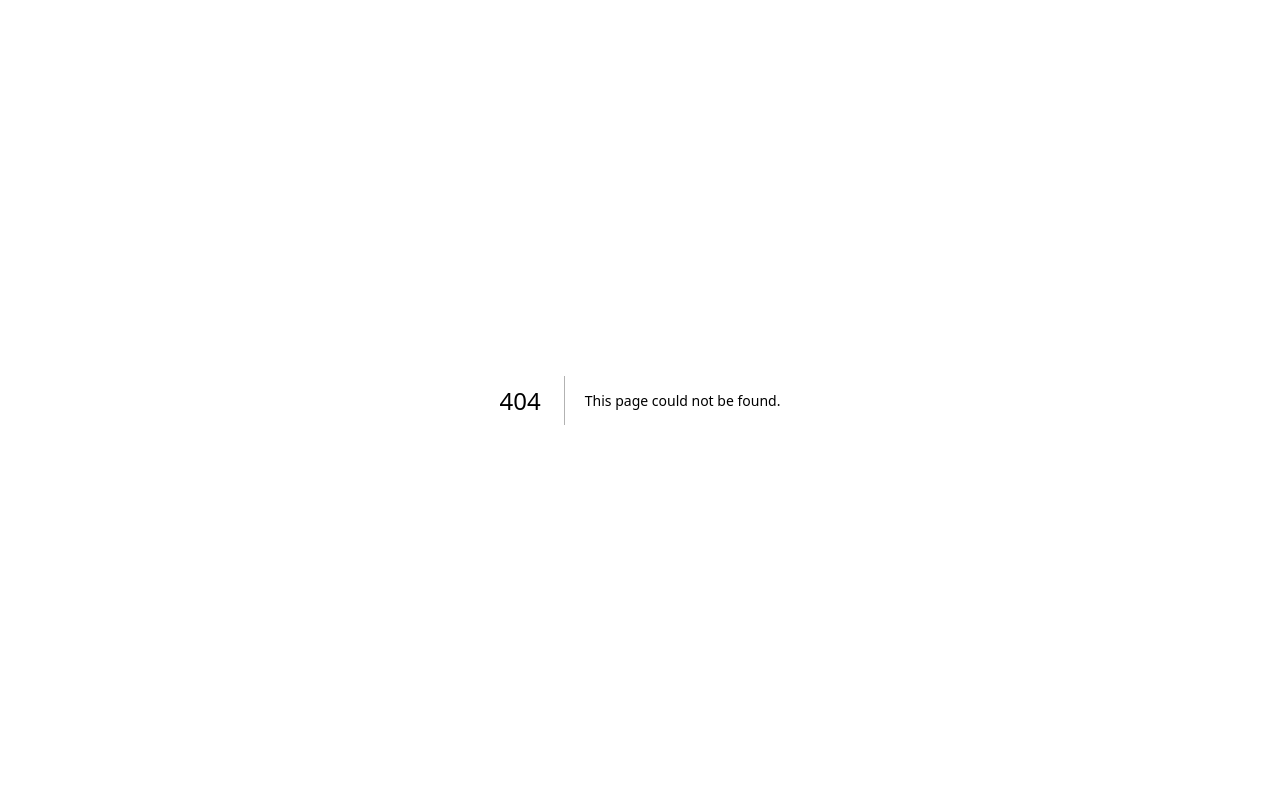
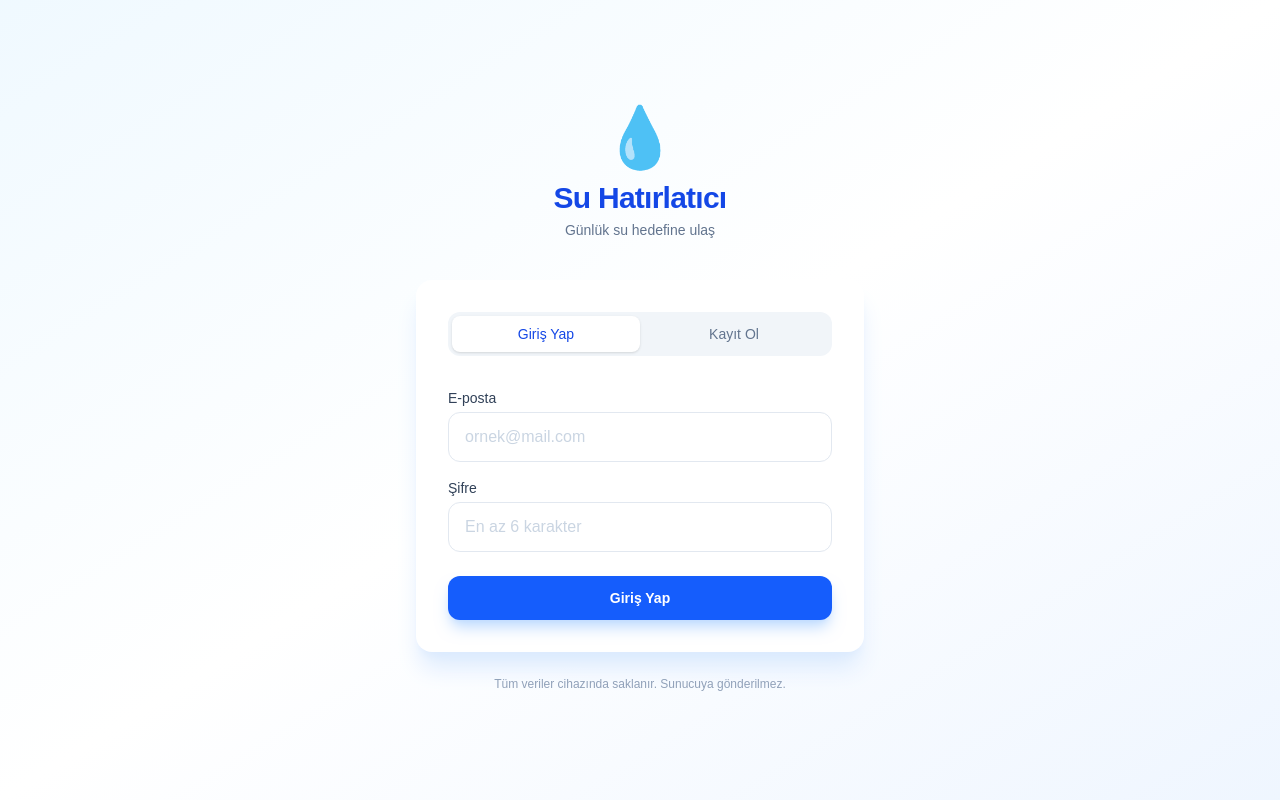
Before and after one commit to busraparlakk/water_reminder, a Next.js app: page /login in a window 1280 px wide. Before the commit this address had no page. Built offline with nearby package versions, Linux system fonts and the light colour scheme.

Commit message:
feat: login/register sayfası eklendi
- e-posta/şifre ile kayıt ve giriş
- tab geçişi (login ↔ register)
- hata mesajları ve yükleme durumu
- kayıt sonrası /setup, giriş sonrası / yönlendirmesi

```diff
--- /dev/null
+++ b/app/login/page.tsx
@@ -0,0 +1,177 @@
+// app/login/page.tsx
+'use client'
+
+import { useState } from 'react'
+import { useRouter } from 'next/navigation'
+import { getAllUsers, saveUser, setCurrentUserId, getUserByEmail } from '@/lib/storage'
+import { User } from '@/types'
+
+type Mode = 'login' | 'register'
+
+function hashPassword(password: string): string {
+  // Basit hash — production'da bcrypt kullanılır
+  return btoa(encodeURIComponent(password))
+}
+
+export default function LoginPage() {
+  const router = useRouter()
+  const [mode, setMode] = useState<Mode>('login')
+  const [form, setForm] = useState({ name: '', email: '', password: '' })
+  const [error, setError] = useState('')
+  const [loading, setLoading] = useState(false)
+
+  function handleChange(e: React.ChangeEvent<HTMLInputElement>) {
+    setForm((prev) => ({ ...prev, [e.target.name]: e.target.value }))
+    setError('')
+  }
+
+  async function handleSubmit(e: React.FormEvent) {
+    e.preventDefault()
+    setLoading(true)
+    setError('')
+
+    await new Promise((r) => setTimeout(r, 400)) // UX için küçük bekleme
+
+    if (mode === 'register') {
+      const exists = getUserByEmail(form.email)
+      if (exists) {
+        setError('Bu e-posta zaten kayıtlı.')
+        setLoading(false)
+        return
+      }
+
+      const newUser: User = {
+        id: crypto.randomUUID(),
+        name: form.name,
+        email: form.email,
+        passwordHash: hashPassword(form.password),
+        createdAt: new Date().toISOString(),
+      }
+
+      saveUser(newUser)
+      setCurrentUserId(newUser.id)
+      router.push('/setup')
+    } else {
+      const user = getUserByEmail(form.email)
+      if (!user || user.passwordHash !== hashPassword(form.password)) {
+        setError('E-posta veya şifre hatalı.')
+        setLoading(false)
+        return
+      }
+
+      setCurrentUserId(user.id)
+      router.push('/')
+    }
+
+    setLoading(false)
+  }
+
+  return (
+    <main className="min-h-screen flex items-center justify-center bg-gradient-to-br from-sky-50 via-white to-blue-50 px-4">
+      <div className="w-full max-w-md">
+
+        {/* Logo */}
+        <div className="text-center mb-10">
+          <div className="text-6xl mb-3">💧</div>
+          <h1 className="text-3xl font-bold text-blue-700 tracking-tight">Su Hatırlatıcı</h1>
+          <p className="text-slate-500 mt-1 text-sm">Günlük su hedefine ulaş</p>
+        </div>
+
+        {/* Kart */}
+        <div className="bg-white rounded-2xl shadow-xl shadow-blue-100 p-8">
+
+          {/* Tab */}
+          <div className="flex rounded-xl bg-slate-100 p-1 mb-8">
+            {(['login', 'register'] as Mode[]).map((m) => (
+              <button
+                key={m}
+                onClick={() => { setMode(m); setError('') }}
+                className={`flex-1 py-2 rounded-lg text-sm font-medium transition-all duration-200 ${
+                  mode === m
+                    ? 'bg-white text-blue-700 shadow-sm'
+                    : 'text-slate-500 hover:text-slate-700'
+                }`}
+              >
+                {m === 'login' ? 'Giriş Yap' : 'Kayıt Ol'}
+              </button>
+            ))}
+          </div>
+
+          {/* Form */}
+          <form onSubmit={handleSubmit} className="space-y-4">
+            {mode === 'register' && (
+              <div>
+                <label className="block text-sm font-medium text-slate-700 mb-1">
+                  Ad Soyad
+                </label>
+                <input
+                  name="name"
+                  type="text"
+                  required
+                  value={form.name}
+                  onChange={handleChange}
+                  placeholder="Adın Soyadın"
+                  className="w-full px-4 py-3 rounded-xl border border-slate-200 focus:outline-none focus:ring-2 focus:ring-blue-400 focus:border-transparent transition text-slate-800 placeholder-slate-300"
+                />
+              </div>
+            )}
+
+            <div>
+              <label className="block text-sm font-medium text-slate-700 mb-1">
+                E-posta
+              </label>
+              <input
+                name="email"
+                type="email"
+                required
+                value={form.email}
+                onChange={handleChange}
+                placeholder="ornek@mail.com"
+                className="w-full px-4 py-3 rounded-xl border border-slate-200 focus:outline-none focus:ring-2 focus:ring-blue-400 focus:border-transparent transition text-slate-800 placeholder-slate-300"
+              />
+            </div>
+
+            <div>
+              <label className="block text-sm font-medium text-slate-700 mb-1">
+                Şifre
+              </label>
+              <input
+                name="password"
+                type="password"
+                required
+                minLength={6}
+                value={form.password}
+                onChange={handleChange}
+                placeholder="En az 6 karakter"
+                className="w-full px-4 py-3 rounded-xl border border-slate-200 focus:outline-none focus:ring-2 focus:ring-blue-400 focus:border-transparent transition text-slate-800 placeholder-slate-300"
+              />
+            </div>
+
+            {/* Hata mesajı */}
+            {error && (
+              <div className="bg-red-50 border border-red-200 text-red-600 text-sm rounded-xl px-4 py-3">
+                {error}
+              </div>
+            )}
+
+            <button
+              type="submit"
+              disabled={loading}
+              className="w-full py-3 rounded-xl bg-blue-600 hover:bg-blue-700 active:bg-blue-800 text-white font-semibold text-sm transition-all duration-200 disabled:opacity-60 disabled:cursor-not-allowed mt-2 shadow-lg shadow-blue-200"
+            >
+              {loading
+                ? '⏳ Bekle...'
+                : mode === 'login'
+                ? 'Giriş Yap'
+                : 'Hesap Oluştur'}
+            </button>
+          </form>
+        </div>
+
+        <p className="text-center text-xs text-slate-400 mt-6">
+          Tüm veriler cihazında saklanır. Sunucuya gönderilmez.
+        </p>
+      </div>
+    </main>
+  )
+}
```
